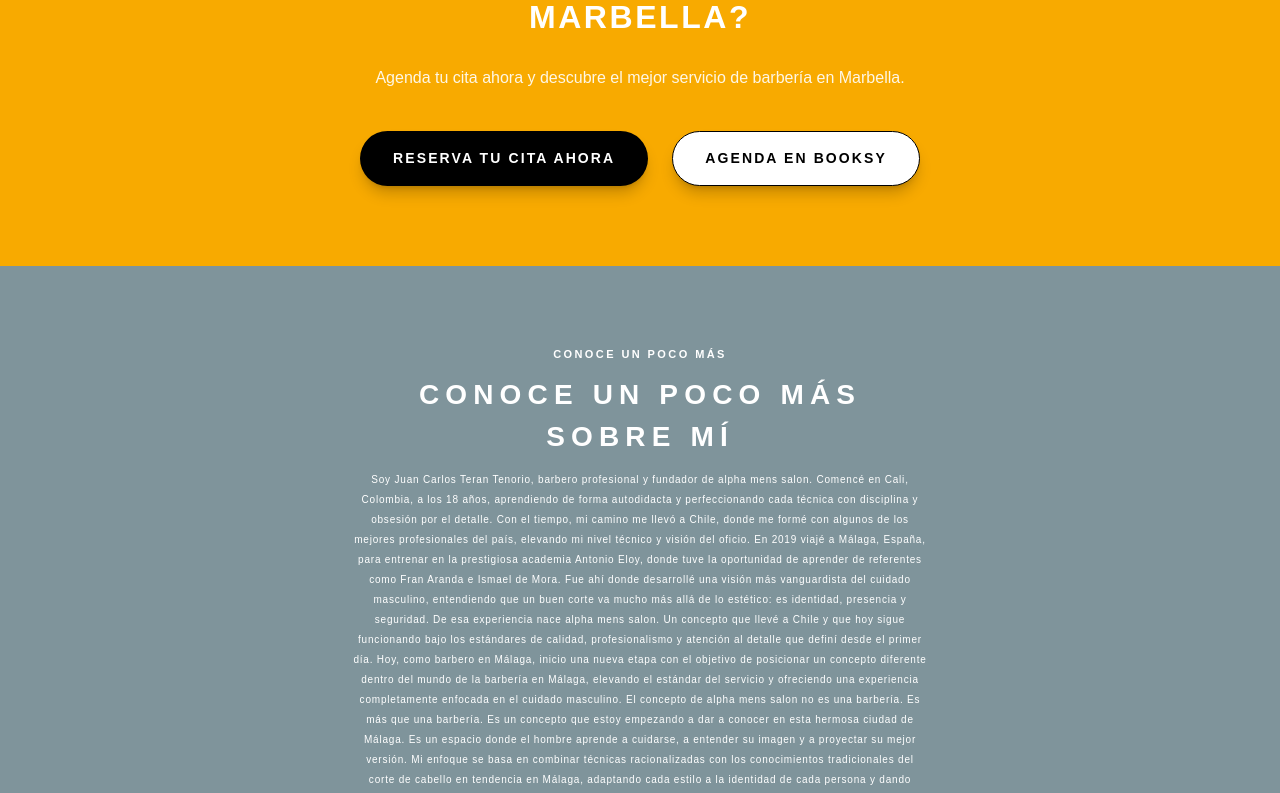
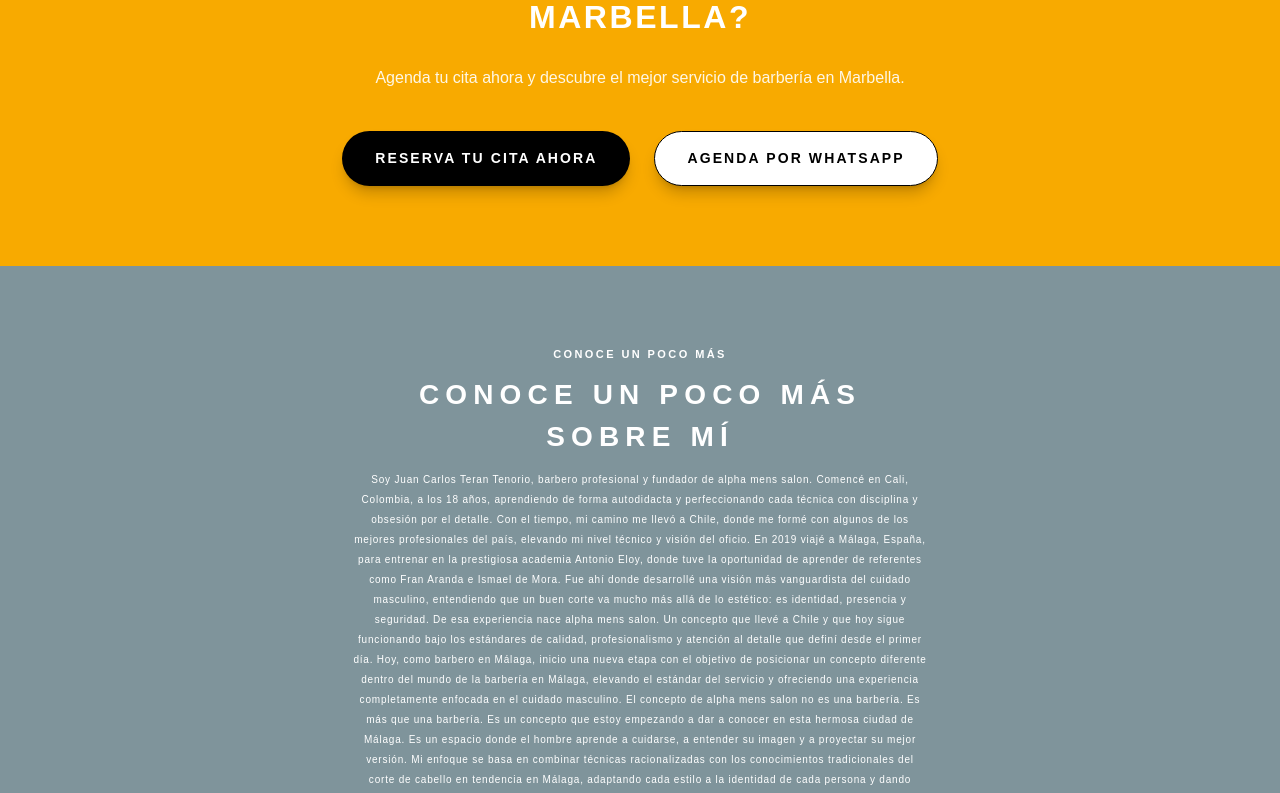
Before and after one commit to BrunoMarconi/Luxury_barber, a Next.js app: page / in a window 1280 px wide. Shown: the part 2280-3073 px from the top of the page. Built offline with nearby package versions, Linux system fonts and the light colour scheme; no server answers.

Commit message:
Update remaining BOOKSY_URL constants to WhatsApp and change text references

```diff
--- a/app/Footer.tsx
+++ b/app/Footer.tsx
@@ -233,7 +233,7 @@ export default function Footer() {
                 href={bookUrl}
                 className="text-[10px] font-semibold uppercase tracking-[0.22em] text-white/45 hover:text-white/70"
               >
-                Booksy
+                WhatsApp
               </a>
             </div>
           </div>
--- a/app/HomeClient.tsx
+++ b/app/HomeClient.tsx
@@ -10,7 +10,7 @@ import ReviewsSection from "./reseñas";
 
 // external booking link used in header/footer; reused here for mobile CTA
 const BOOKSY_URL =
-  "https://booksy.com/es-es/160739_the-professional-barber_barberia_29485_malaga?do=invite&_branch_match_id=1556921415801310876&utm_medium=profile_share_from_profile&_branch_referrer=H4sIAAAAAAAAA8soKSkottLXT07J0UvKz88urtRLzs%2FVj8jyCMxMT%2FbJi0yyrytKTUstKsrMS49PKsovL04tsnVNSU8FAOg7uKI6AAAA";
+  "https://wa.me/34672516317";
 
 type HeroSplitProps = {
   leftImageSrc: string;
@@ -389,7 +389,7 @@ export default function HomePage({ gallery }: { gallery?: GalleryPhoto[] }) {
                 href={BOOKSY_URL}
                 className="inline-flex items-center justify-center rounded-full border border-black bg-white px-8 py-4 text-[14px] font-semibold uppercase tracking-[0.15em] text-black shadow-lg shadow-black/20 transition-all duration-300 hover:bg-gray-50 hover:-translate-y-0.5"
               >
-                Agenda en Booksy
+                Agenda por WhatsApp
               </a>
             </motion.div>
           </div>
--- a/app/corte-de-pelo-hombre-marbella/CorteClient.tsx
+++ b/app/corte-de-pelo-hombre-marbella/CorteClient.tsx
@@ -5,7 +5,7 @@ import Link from "next/link";
 import { motion } from "framer-motion";
 
 const BOOKSY_URL =
-  "https://booksy.com/es-es/160739_the-professional-barber_barberia_29485_malaga?do=invite&_branch_match_id=1556921415801310876&utm_medium=profile_share_from_profile&_branch_referrer=H4sIAAAAAAAAA8soKSkottLXT07J0UvKz88urtRLzs%2FVj8jyCMxMT%2FbJi0yyrytKTUstKsrMS49PKsovL04tsnVNSU8FAOg7uKI6AAAA";
+  "https://wa.me/34672516317";
 
 function FadeUp({
   children,
--- a/app/services_section.tsx
+++ b/app/services_section.tsx
@@ -19,7 +19,7 @@ type ServiceItem = {
 };
 
 const BOOKSY_URL =
-  "https://booksy.com/es-es/160739_the-professional-barber_barberia_29485_malaga#ba_s=sh_1";
+  "https://wa.me/34672516317";
 
 const servicesRight: ServiceItem[] = [
   {
```
